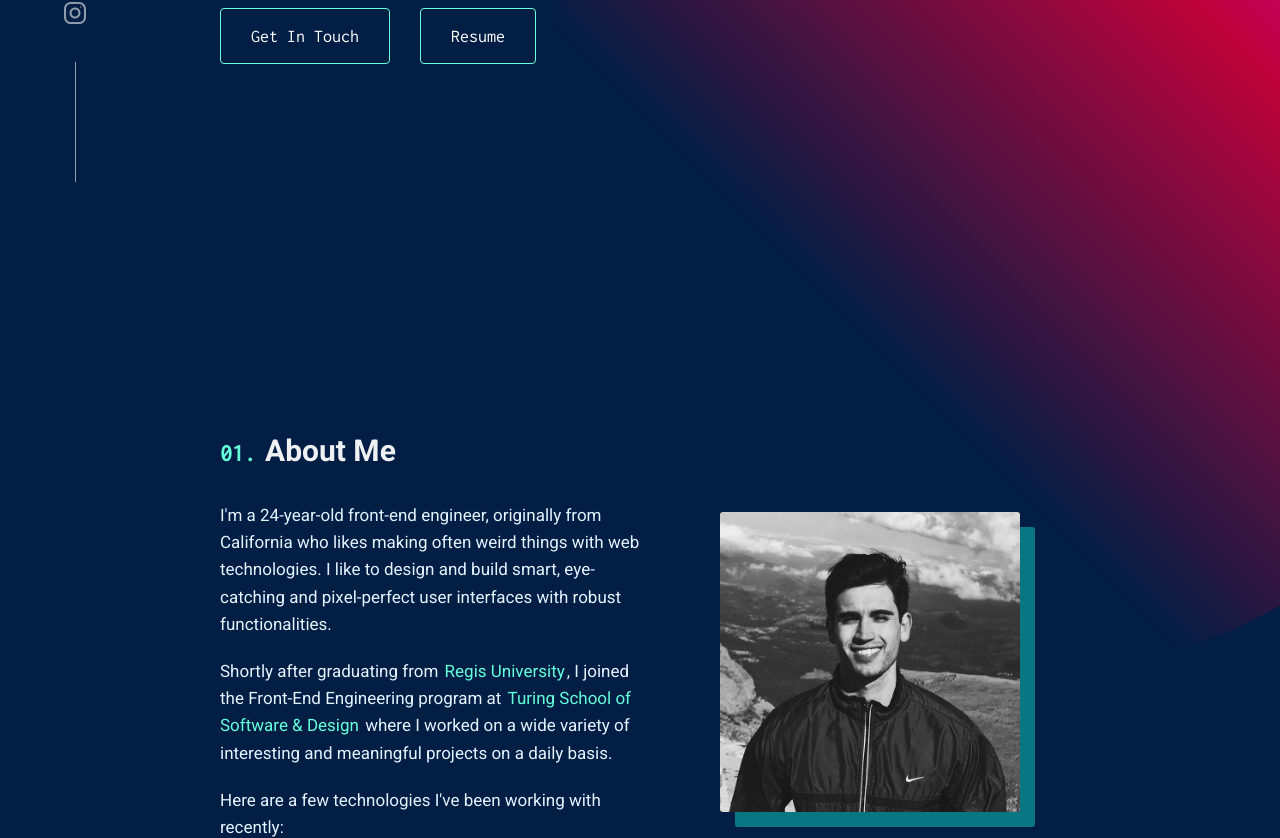
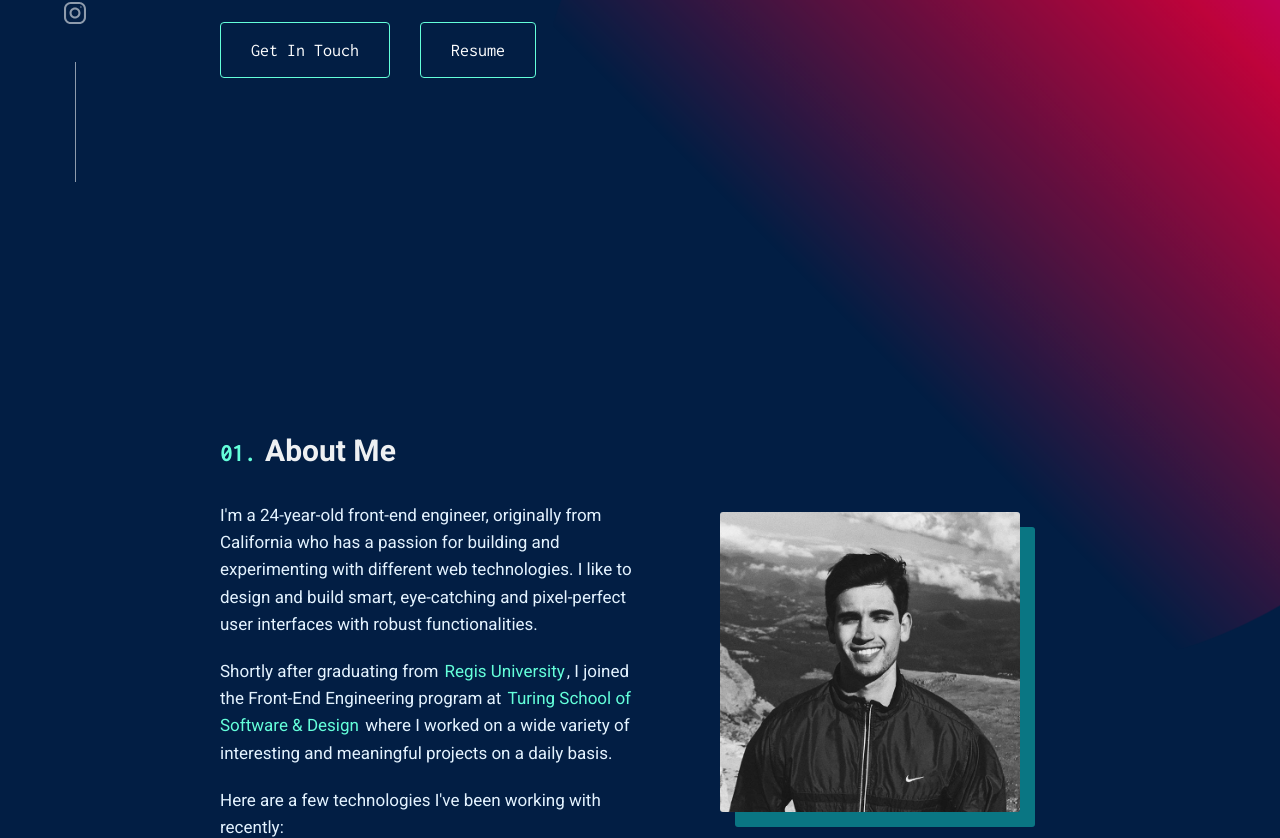
Before and after one commit to royamoussapour/portfolio, a React (Create React App) app: page / in a window 1280 px wide. Shown: the part 618-1456 px from the top of the page. Built offline with nearby package versions, Linux system fonts and the light colour scheme.

Commit message:
Modify text content of App and AboutMe

```diff
--- a/src/components/AboutMe/AboutMe.js
+++ b/src/components/AboutMe/AboutMe.js
@@ -16,9 +16,9 @@ const AboutMe = () => {
 					<section className='about-description'>
 						<p>
 							I'm a 24-year-old front-end engineer, originally from California
-							who likes making often weird things with web technologies. I like
-							to design and build smart, eye-catching and pixel-perfect user
-							interfaces with robust functionalities.
+							who has a passion for building and experimenting with different
+							web technologies. I like to design and build smart, eye-catching
+							and pixel-perfect user interfaces with robust functionalities.
 						</p>
 						<p>
 							Shortly after graduating from{' '}
--- a/src/components/App/App.js
+++ b/src/components/App/App.js
@@ -21,6 +21,7 @@ const App = () => {
 						<h1>Edwin Del Bosque.</h1>
 						<h1 className='sub-header-title'>Building things for the web.</h1>
 						<p className='description-title'>
+							I'm a{' '}
 							<span>
 								<b>Front-End Engineer</b>
 							</span>{' '}
```
